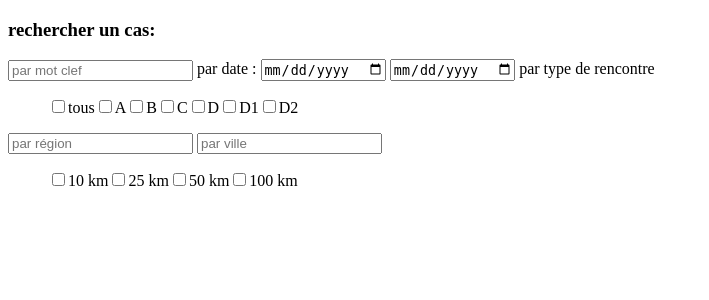
After one commit to dclchrislfrakkass/Data-Project, a PHP site: page /index.html in a window 1280 px wide. The commit adds this page. Shown: the top 300 px of the page, without its empty margins (0-709 px from the left). Run offline with PHP 8.4, Linux system fonts and the light colour scheme.

Commit message:
form html done

```diff
--- /dev/null
+++ b/css/style.css
@@ -0,0 +1,6 @@
+body li{
+    list-style: none;
+}
+ul {
+    display: flex;
+}
--- /dev/null
+++ b/index.html
@@ -0,0 +1,63 @@
+<!DOCTYPE html>
+<html lang="en">
+<head>
+    <meta charset="UTF-8">
+    <meta name="viewport" content="width=device-width, initial-scale=1.0">
+    <meta http-equiv="X-UA-Compatible" content="ie=edge">
+    <link rel="stylesheet" href="css/style.css">
+    <title>Document</title>
+</head>
+<body>
+
+    <form>
+        <h3>rechercher un cas:</h3>
+          <input type="text" name="recherche" id=""  placeholder="par mot clef">
+          par date : <input type="date" name="dateDu" placeholder="du">
+        <input type="date" name="dateAu" placeholder="au">
+        par type de rencontre
+        <ul>
+            <li><input type="checkbox" name="tous" id="" >tous
+            </li>
+            <li><input type="checkbox" name="A" id="" >A
+            </li>
+            <li><input type="checkbox" name="B" id="" >B
+            </li>
+            <li><input type="checkbox" name="C" id="" >C
+            </li>
+            <li><input type="checkbox" name="D" id="" >D
+            </li>
+            <li><input type="checkbox" name="D1" id="" >D1
+            </li>
+            <li><input type="checkbox" name="D2" id="" >D2
+            </li>
+        </ul>
+        <input type="text" name="region" placeholder="par région">
+        <input type="text" name="ville" placeholder="par ville">
+        <ul>
+            <li><input type="checkbox" name="10km" id="" >10 km
+            </li>
+            <li><input type="checkbox" name="25km" id="" >25 km
+            </li>
+            <li><input type="checkbox" name="50km" id="" >50 km
+            </li>
+            <li><input type="checkbox" name="100km" id="" >100 km
+            </li>
+            </ul>
+
+
+
+
+
+
+
+
+
+
+    </form>
+
+
+
+
+
+</body>
+</html>
--- a/index.php
+++ b/index.php
@@ -4,10 +4,10 @@
     <meta charset="UTF-8">
     <meta name="viewport" content="width=device-width, initial-scale=1.0">
     <meta http-equiv="X-UA-Compatible" content="ie=edge">
-    <link rel="stylesheet" href="style.css">
+    <link rel="stylesheet" href="css/style.css">
     <title>L'ovni Tender, l'ovni True</title>
 </head>
 
 
 <?php
-include 'class_form.php';
+include 'php/class_form.php';
```
Also changed, not shown: style.css (deleted).
